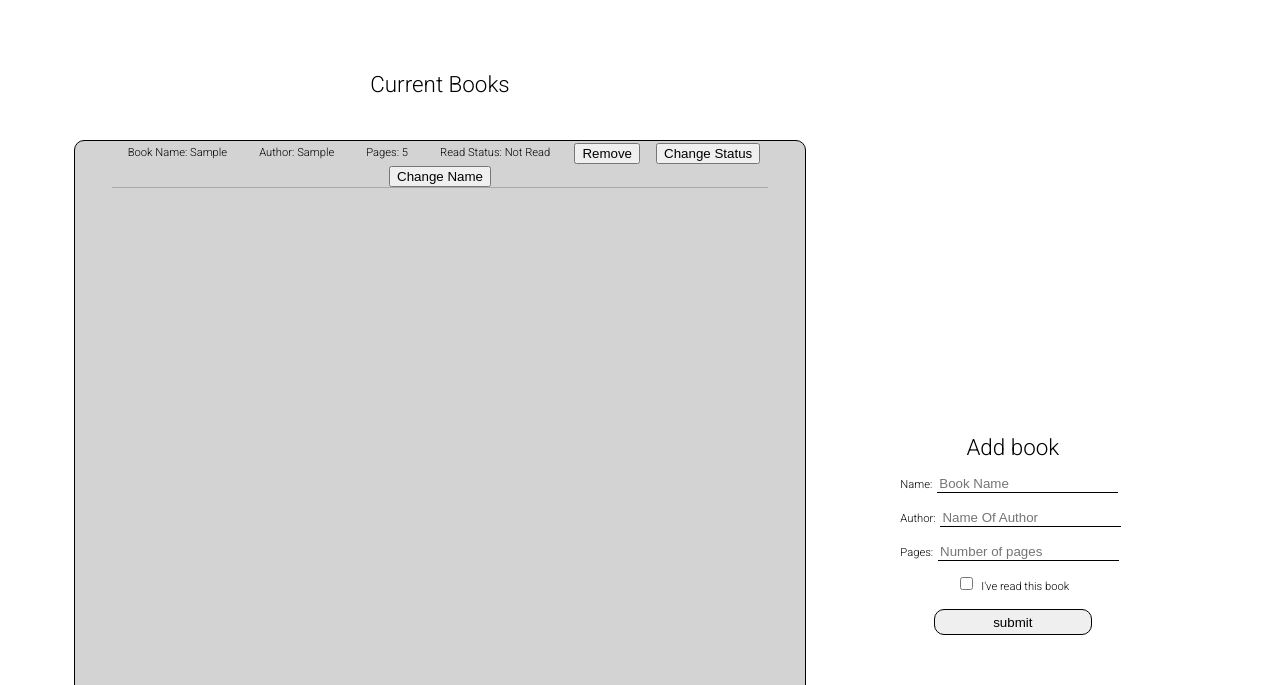
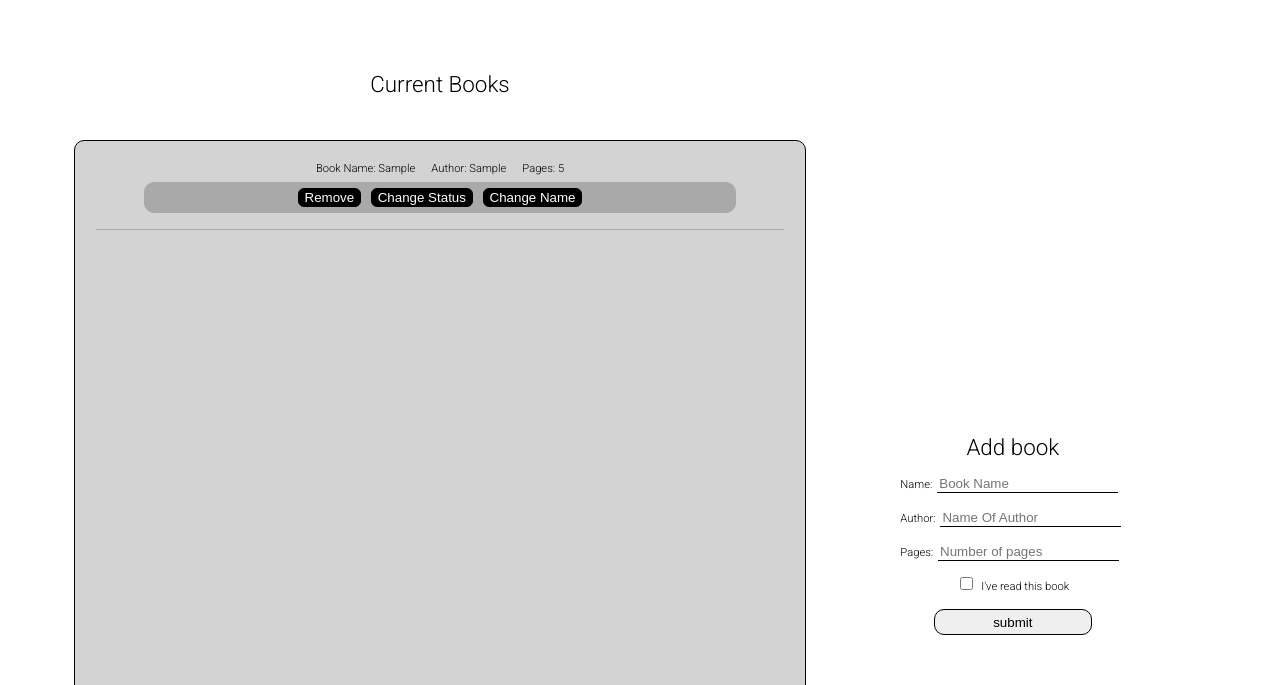
Before and after one commit to anesu98/odinObjectsAndConstructors, a plain HTML site: page index.html in a window 1280 px wide. Both pictures are taken after typing "Sample", "Sample", "5" into the empty fields and a click on the button "submit". Shown: the part 115-800 px from the top of the page. Drawn offline with Linux system fonts and the light colour scheme.

Commit message:
grouped the buttons and the text for the new books so that I can design them in a way that keeps everthig together. Did this for CSS and JS

```diff
--- a/script.js
+++ b/script.js
@@ -104,46 +104,51 @@ document.addEventListener('DOMContentLoaded', function() {
     const newBookElement = document.createElement('div');
     newBookElement.classList.add('book');
 
+    const bookInfoElement = document.createElement('div');
+    bookInfoElement.classList.add('book-info');
+
     const bookNameElement = document.createElement('p');
     bookNameElement.textContent = `Book Name: ${bookName}`;
-    newBookElement.appendChild(bookNameElement);
+    bookInfoElement.appendChild(bookNameElement);
 
     const authorElement = document.createElement('p');
     authorElement.textContent = `Author: ${author}`;
-    newBookElement.appendChild(authorElement);
+    bookInfoElement.appendChild(authorElement);
 
     const pagesElement = document.createElement('p');
     pagesElement.textContent = `Pages: ${pages}`;
-    newBookElement.appendChild(pagesElement);
+    bookInfoElement.appendChild(pagesElement);
 
-    const readStatusElement = document.createElement('p');
-    if (readStatus) {
-      readStatusElement.textContent = 'Read Status: Read';
-    } else {
-      readStatusElement.textContent = 'Read Status: Not Read';
-    }
-    newBookElement.appendChild(readStatusElement);
+    newBookElement.appendChild(bookInfoElement);
+
+    const editDiv = document.createElement('div');
+    editDiv.classList.add('edit');
 
     const removeButton = document.createElement('button');
     removeButton.textContent = 'Remove';
+    removeButton.classList.add('remove-btn');
     removeButton.addEventListener('click', function() {
       removeBook(newBook);
     });
-    newBookElement.appendChild(removeButton);
+    editDiv.appendChild(removeButton);
 
     const changeStatusButton = document.createElement('button');
     changeStatusButton.textContent = 'Change Status';
+    changeStatusButton.classList.add('change-status-btn');
     changeStatusButton.addEventListener('click', function() {
       toggleReadStatus(newBook);
     });
-    newBookElement.appendChild(changeStatusButton);
+    editDiv.appendChild(changeStatusButton);
 
     const changeNameButton = document.createElement('button');
     changeNameButton.textContent = 'Change Name';
+    changeNameButton.classList.add('change-name-btn');
     changeNameButton.addEventListener('click', function() {
       changeBookName(newBook);
     });
-    newBookElement.appendChild(changeNameButton);
+    editDiv.appendChild(changeNameButton);
+
+    newBookElement.appendChild(editDiv);
 
     bookListElement.appendChild(newBookElement);
 
@@ -197,46 +202,51 @@ document.addEventListener('DOMContentLoaded', function() {
       const newBookElement = document.createElement('div');
       newBookElement.classList.add('book');
 
+      const bookInfoElement = document.createElement('div');
+      bookInfoElement.classList.add('book-info');
+
       const bookNameElement = document.createElement('p');
       bookNameElement.textContent = `Book Name: ${book.bookName}`;
-      newBookElement.appendChild(bookNameElement);
+      bookInfoElement.appendChild(bookNameElement);
 
       const authorElement = document.createElement('p');
       authorElement.textContent = `Author: ${book.author}`;
-      newBookElement.appendChild(authorElement);
+      bookInfoElement.appendChild(authorElement);
 
       const pagesElement = document.createElement('p');
       pagesElement.textContent = `Pages: ${book.pages}`;
-      newBookElement.appendChild(pagesElement);
+      bookInfoElement.appendChild(pagesElement);
 
-      const readStatusElement = document.createElement('p');
-      if (book.readStatus) {
-        readStatusElement.textContent = 'Read Status: Read';
-      } else {
-        readStatusElement.textContent = 'Read Status: Not Read';
-      }
-      newBookElement.appendChild(readStatusElement);
+      newBookElement.appendChild(bookInfoElement);
+
+      const editDiv = document.createElement('div');
+      editDiv.classList.add('edit');
 
       const removeButton = document.createElement('button');
       removeButton.textContent = 'Remove';
+      removeButton.classList.add('remove-btn');
       removeButton.addEventListener('click', function() {
         removeBook(book);
       });
-      newBookElement.appendChild(removeButton);
+      editDiv.appendChild(removeButton);
 
       const changeStatusButton = document.createElement('button');
       changeStatusButton.textContent = 'Change Status';
+      changeStatusButton.classList.add('change-status-btn');
       changeStatusButton.addEventListener('click', function() {
         toggleReadStatus(book);
       });
-      newBookElement.appendChild(changeStatusButton);
+      editDiv.appendChild(changeStatusButton);
 
       const changeNameButton = document.createElement('button');
       changeNameButton.textContent = 'Change Name';
+      changeNameButton.classList.add('change-name-btn');
       changeNameButton.addEventListener('click', function() {
         changeBookName(book);
       });
-      newBookElement.appendChild(changeNameButton);
+      editDiv.appendChild(changeNameButton);
+
+      newBookElement.appendChild(editDiv);
 
       bookListElement.appendChild(newBookElement);
     });
--- a/styles.css
+++ b/styles.css
@@ -120,18 +120,63 @@ body {
     border-style: solid;
     border-color: darkgray;
     border-width: 0 0 1px 0;
+    padding: 1rem;
 
     width: 90%;
     display: flex;
-    flex-direction: row;
+    flex-direction:column;
     align-items: center;
-    justify-content: space-around;
-    flex-wrap: wrap;
+    justify-content: center;
+
 }
 
 #bookList .book p {
     font-size: 0.7rem;
     margin: 0.3rem 0.5rem;
+    text-align: center;
+}
+
+#bookList .book .book-info {
+    display: flex;
+    flex-direction: row;
+    justify-content: center;
+    align-items: center;
+    flex-wrap: wrap;
+
+}
+
+#bookList .book .edit {
+    display: flex;
+    flex-direction: row;
+    align-items: center;
+    justify-content: center;
+    flex-wrap: wrap;
+    border-color: darkgray;
+    border-style: solid;
+    border-width: 1px;
+    border-radius: 10px;
+    background-color: darkgray;
+    width: 90%;
+    height: auto;
+    padding: 0.3rem 0 0.3rem 0;
+}
+
+#bookList .book .edit button {
+    margin: 0 0.3rem;
+    padding: 0.2.5rem 0.5rem;
+    width: fit-content;
+    border-radius: 6px;
+    box-shadow: none;
+    border-style: solid;
+    border-width: 1px;
+    border-color: black;
+    background-color: black;
+    color: white;
+}
+
+#bookList .book .edit button:hover {
+    color: black;
+    background-color: lightgray;
 }
 
 .addBookContainer {
```
